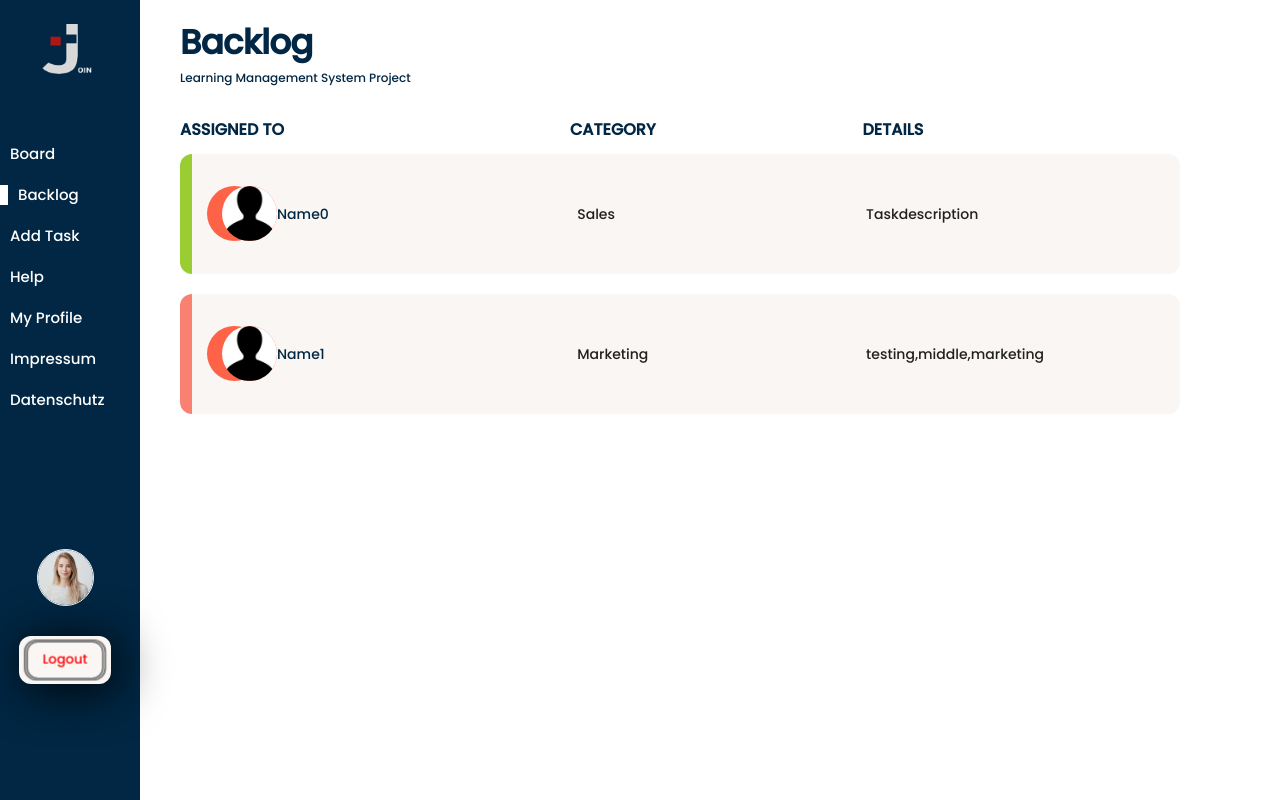
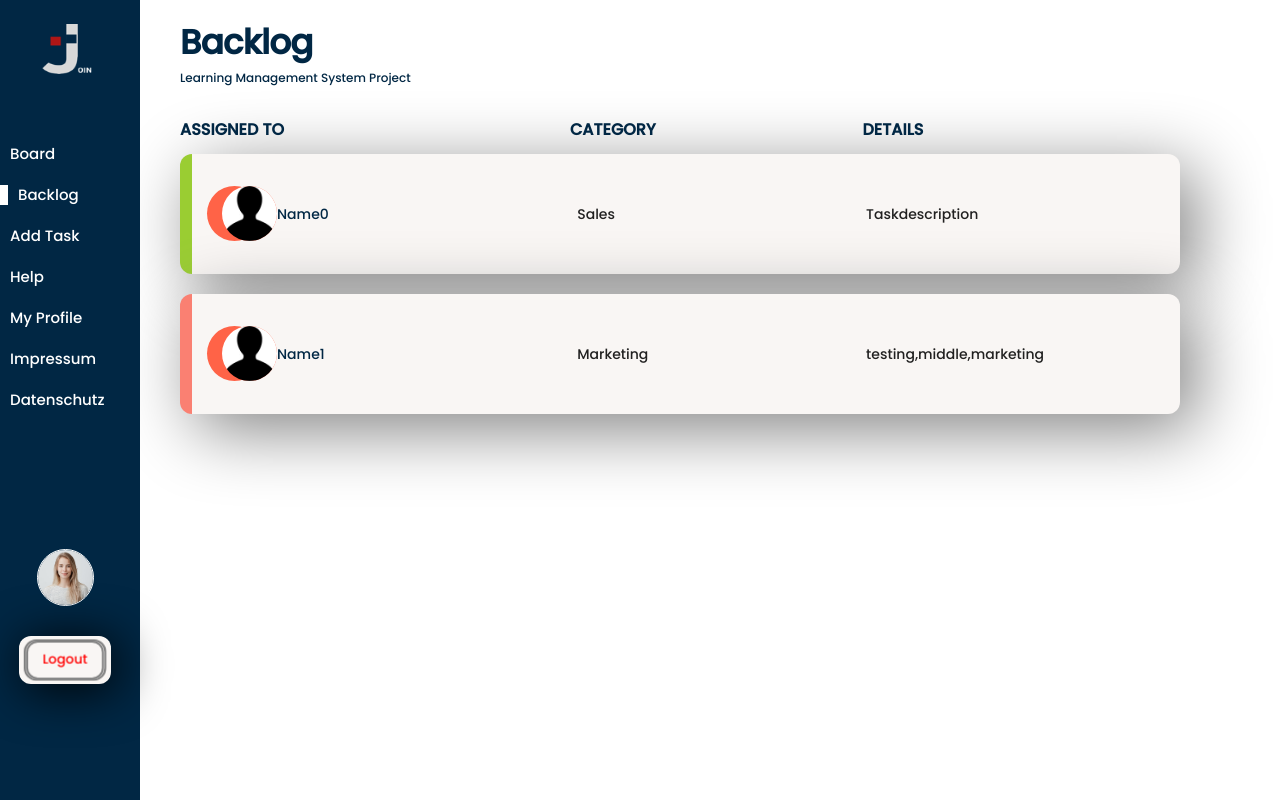
Before and after one commit to Jacques1988/Join, a plain HTML site: page backlog.html in a window 1280 px wide. Drawn offline with nearby package versions, Linux system fonts and the light colour scheme; no server answers.

Commit message:
style backlog

```diff
--- a/CSS/backlog.css
+++ b/CSS/backlog.css
@@ -9,6 +9,7 @@
     border-radius: 12px;
     align-items: center;
     justify-content: space-between;
+    box-shadow: 15px 15px 70px grey;
     padding-right: 25px;
     padding-top: 15px;
     padding-bottom: 15px;
```
